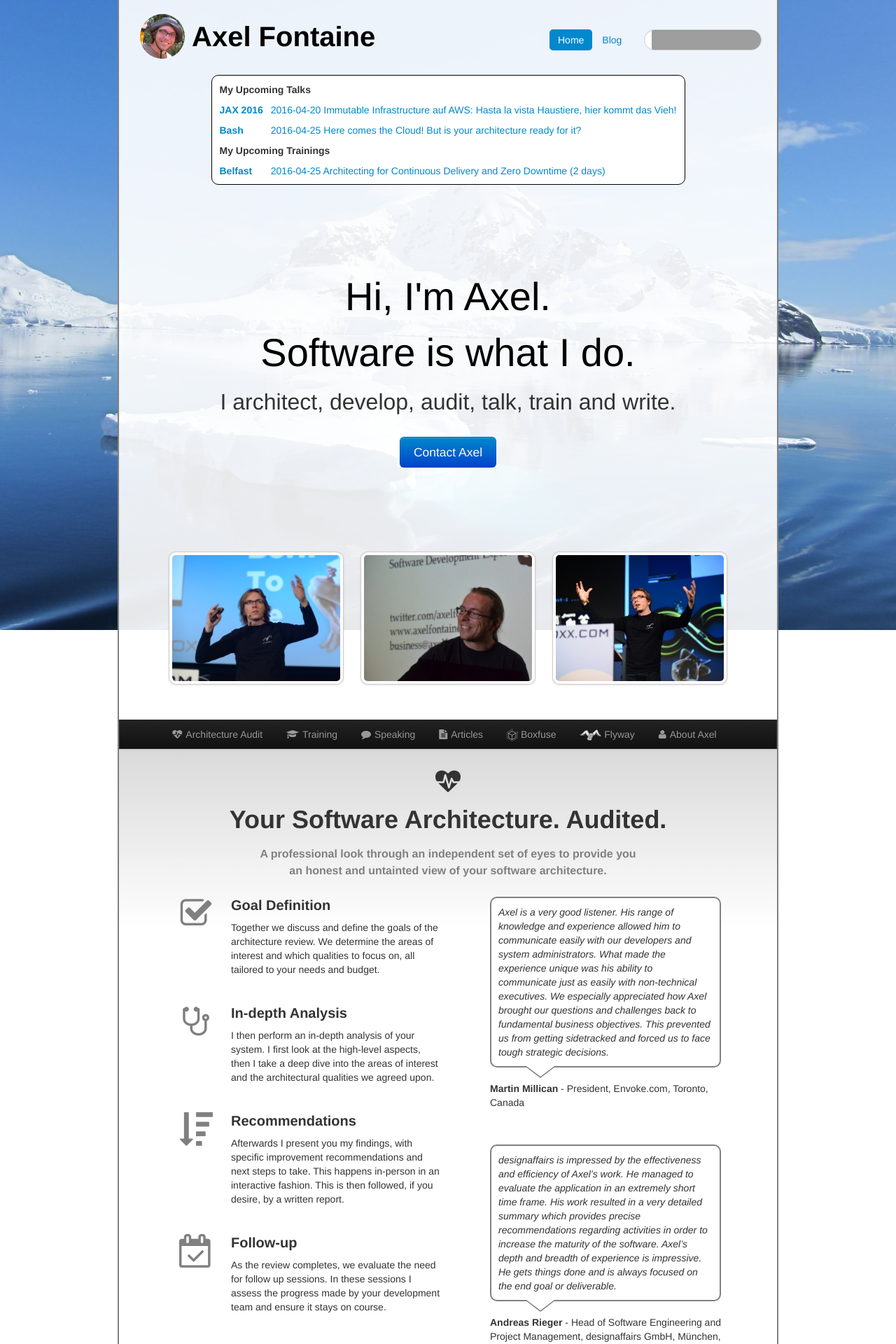
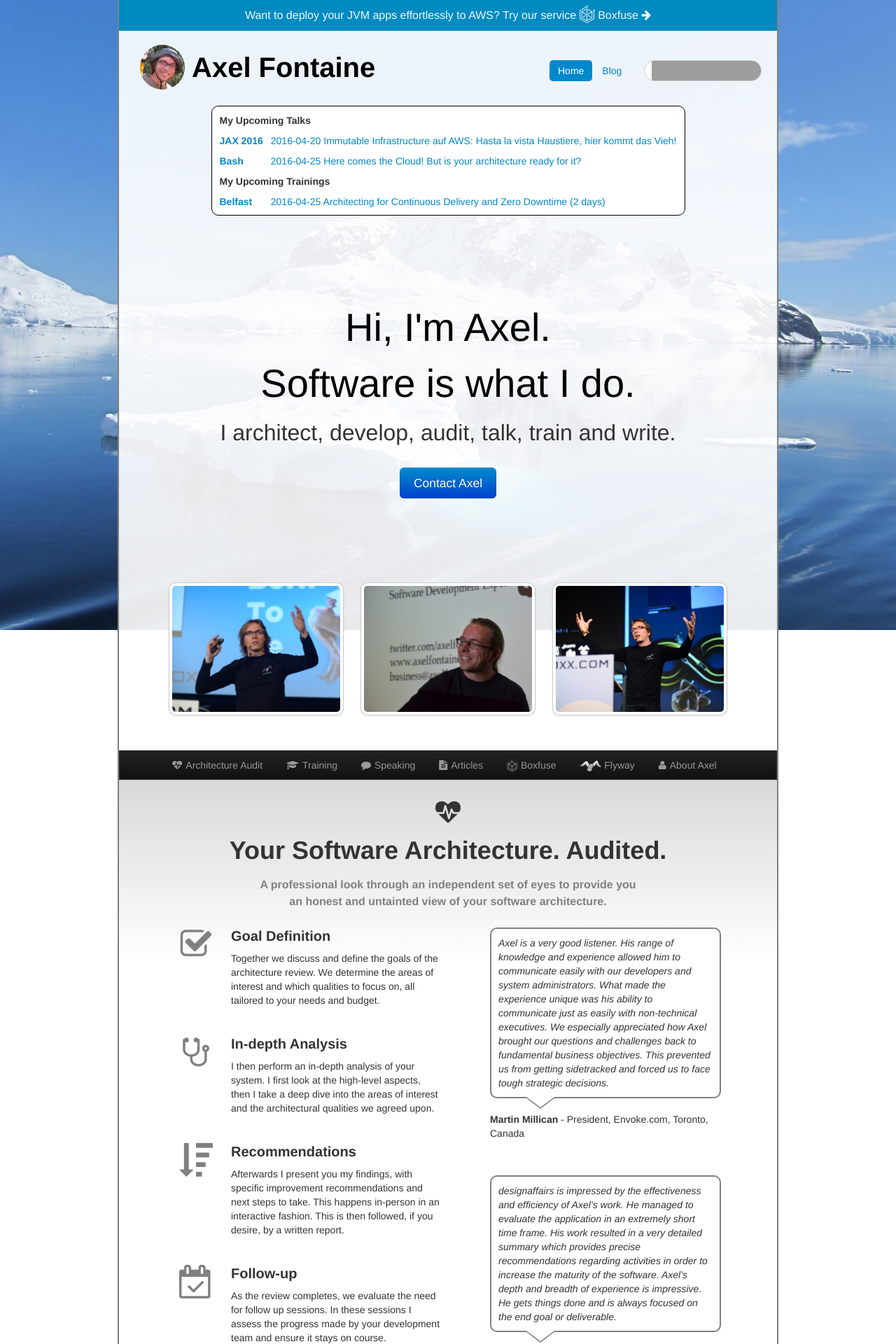
Before and after one commit to axelfontaine/axelfontaine.com, a Jekyll site: the page built from index.html, in a window 1280 px wide. Shown: the top 1920 px of the page at 70% size. Built offline with Jekyll 4.4.1, drawn with Linux system fonts in a browser that asks for light colours; comment, search, counter and statistics services are not loaded; grey boxes are pictures that could not be loaded.

Commit message:
Added banner CTA

```diff
--- a/_layouts/default.html
+++ b/_layouts/default.html
@@ -27,6 +27,7 @@
 </head>
 <body>
 <div id="main" class="container">
+    <div id="top-cta"><a href="https://boxfuse.com">Want to deploy your JVM apps effortlessly to AWS? Try our service <img src="/assets/boxfuse-logo-nano.png"> Boxfuse <i class="fa fa-arrow-right" style="color: #EFF7FB"></i></a></div>
     <div id="header" class="row">
         <div class="span8">
             <div id="logo"><a href="/"><img src="/assets/photos/axel-cropped.jpg" alt="axelfontaine.com" class="img-circle"></a></div>
--- a/assets/axelfontaine.css
+++ b/assets/axelfontaine.css
@@ -1,3 +1,25 @@
+#top-cta {
+    width: 100%;
+    background-color: #008BC0;
+    text-align: center;
+}
+
+#top-cta a {
+    font-size: 16px;
+    display: block;
+    padding: 10px;
+    color: #EFF7FB;
+    line-height: 24px;
+}
+
+#top-cta a:hover {
+    text-decoration: none;
+}
+
+#top-cta a img {
+    margin-top: -5px;
+}
+
 #main {
     background-color: rgba(255, 255, 255, 0.9);
     border-left: 2px solid #808080;
```
Also changed, not shown: assets/boxfuse-logo-nano.png (added).
